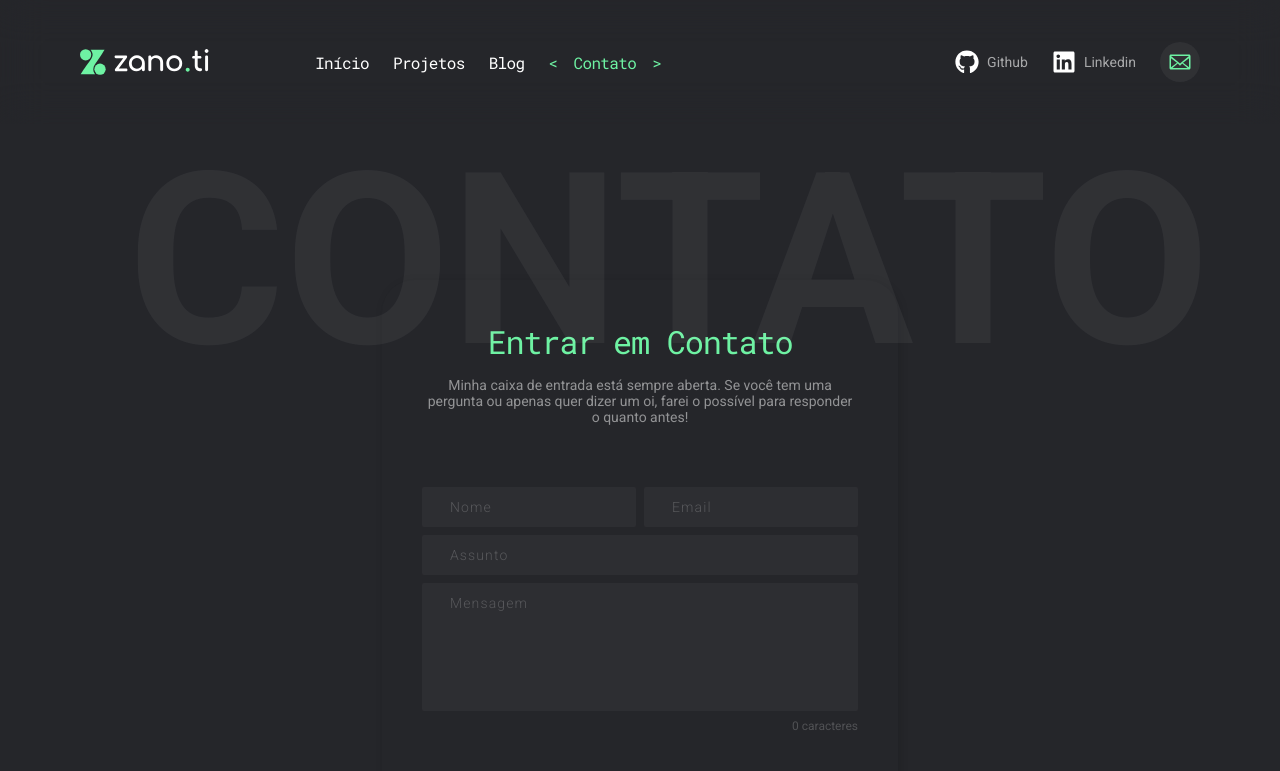
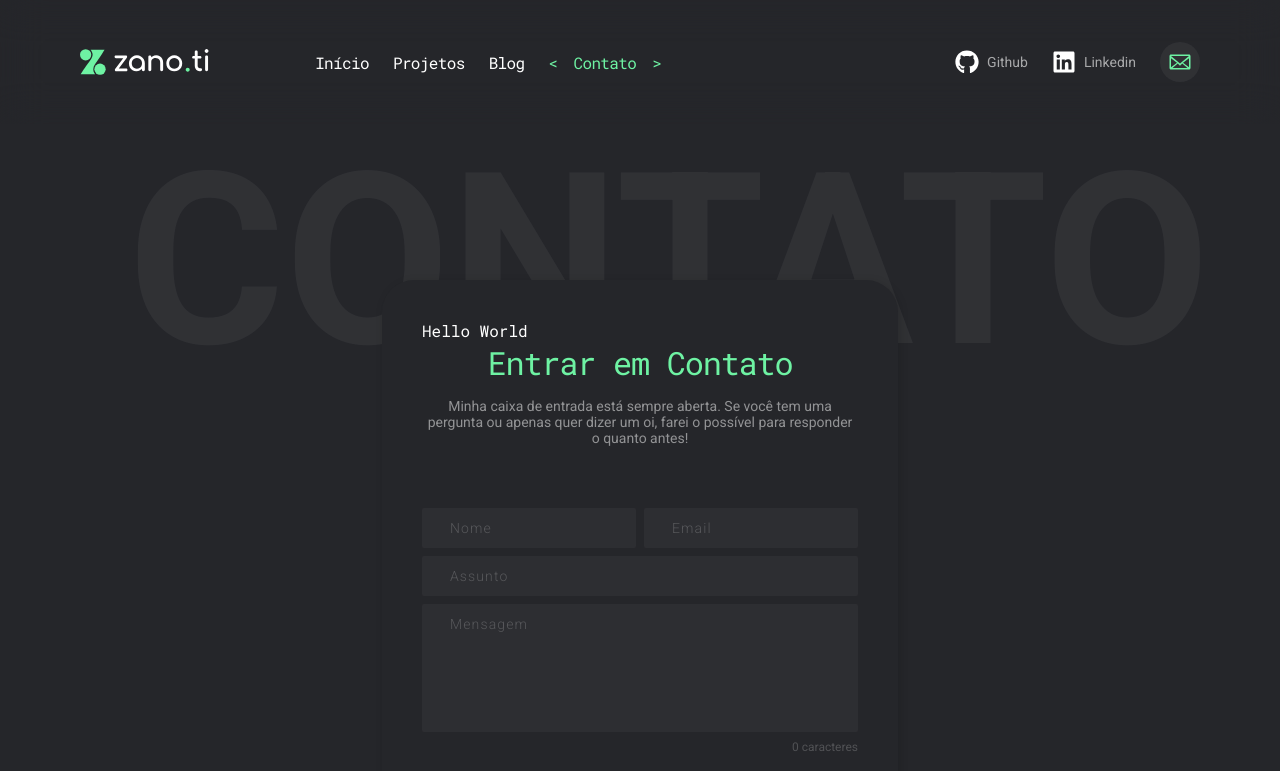
Before and after one commit to renanzan/zanoti-website, a Next.js app: page /contact in a window 1280 px wide. Shown: the top 771 px of the page. Built offline with nearby package versions, Linux system fonts and the light colour scheme.

Commit message:
fix: :bug: fix contact page

```diff
--- a/src/templates/contact/index.tsx
+++ b/src/templates/contact/index.tsx
@@ -13,6 +13,7 @@ const ContactTemplate: NextPage = () => {
 
 			<S.Content>
 				<S.CardCointainer>
+					Hello World
 					<ContactForm />
 				</S.CardCointainer>
 
--- a/src/templates/contact/styles.tsx
+++ b/src/templates/contact/styles.tsx
@@ -18,10 +18,12 @@ export const Content = styled.div`
 `;
 
 export const CardCointainer = styled.div`
+	position: relative;
 	padding: 40px;
 	border-radius: 32px;
 	box-shadow: 2px 2px 8px rgba(0, 0, 0, 0.15);
 	background: var(--background);
+	z-index: 1;
 `;
 
 export const MoreInfo = styled.div`
```
